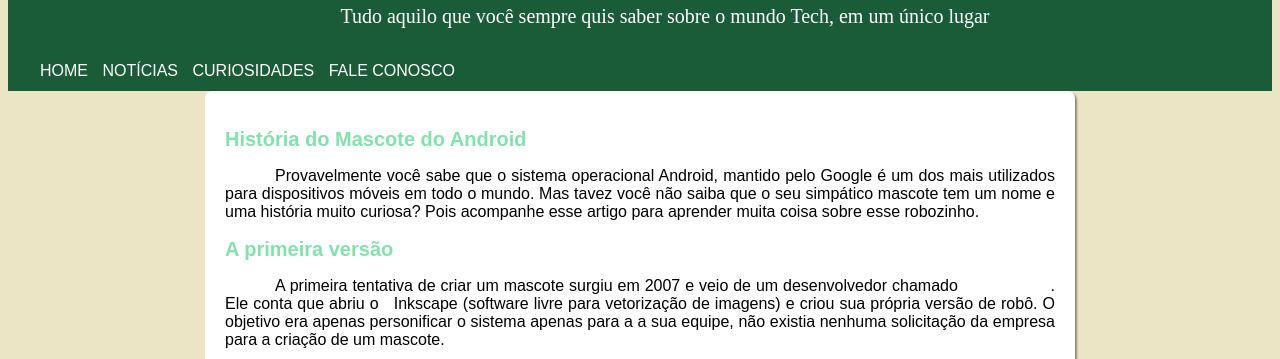
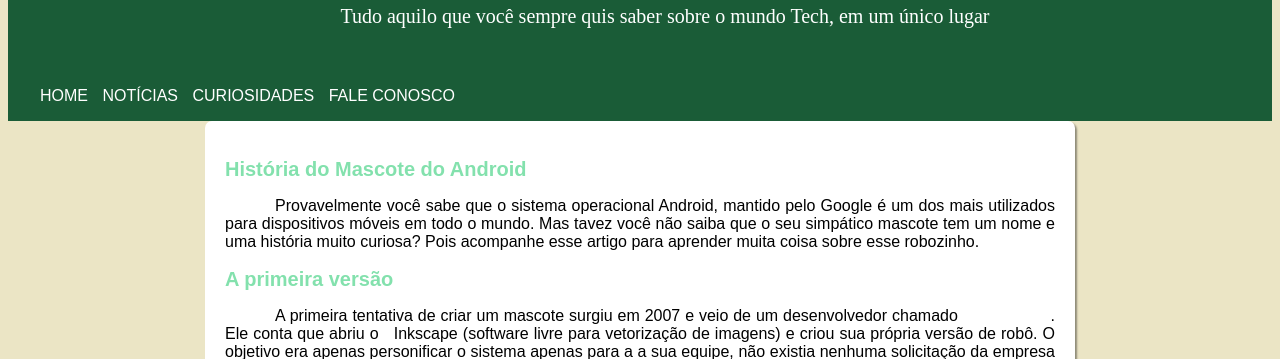
Before and after one commit to walter-wagner/projeto-android, a plain HTML site: page index.html in a window 1280 px wide. Shown: the part 89-448 px from the top of the page. Drawn offline with Linux system fonts and the light colour scheme.

Commit message:
atualizei

```diff
--- a/android.css
+++ b/android.css
@@ -14,7 +14,7 @@
         text-transform: uppercase;
         list-style-type: none;
         position: absolute;
-        top: 135px;
+        top: 160px;
         left: 0px;
     }
     li.itens {
@@ -40,7 +40,7 @@
         box-shadow: 2px 2px 2px rgba(0, 0, 0, 0.397);
     }
     header {
-        height: 170px;
+        height: 200px;
         margin-top: -10px;
         background-color: #1a5c37;
     }
```
